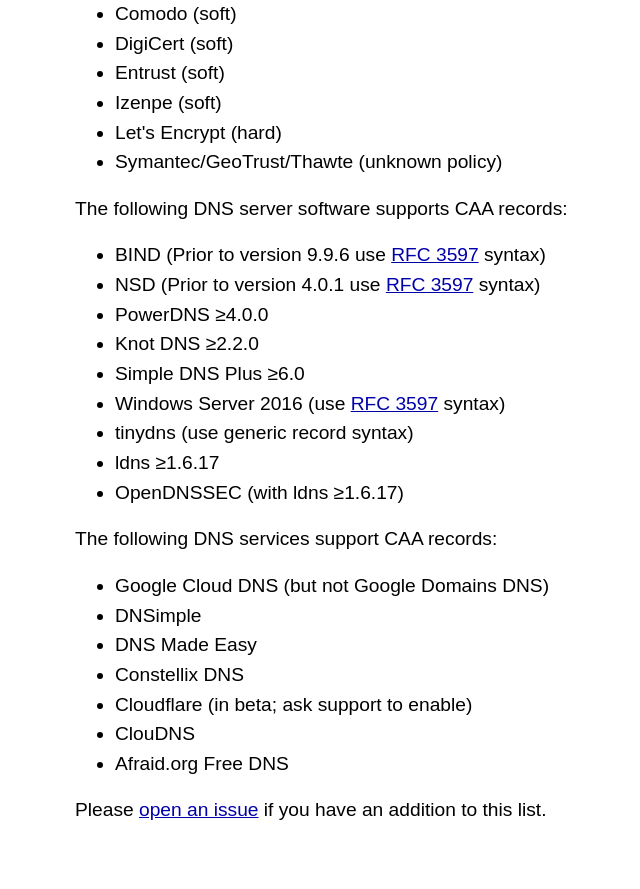
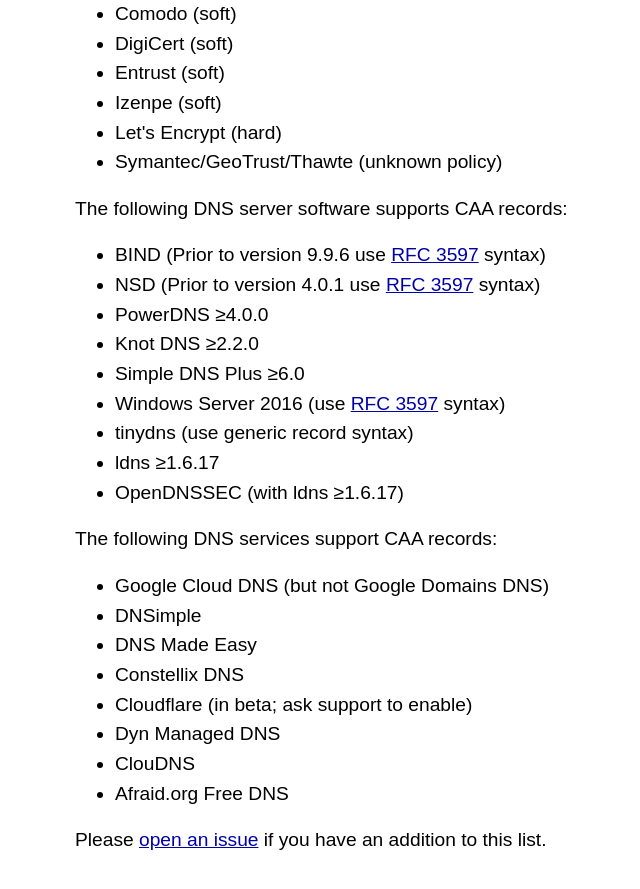
Before and after one commit to SSLMate/caa_helper, a plain HTML site: page index.html in a window 1280 px wide. Shown: the part 2307-3196 px from the top of the page, without its empty margins (165-805 px from the left). Before the commit the page ends 3172 px from the top, so only its background shows below. Drawn offline with Linux system fonts and the light colour scheme.

Commit message:
Add Dyn Managed DNS to DNS providers
https://help.dyn.com/zone-records/#%28CAA%29

Closes #43

```diff
--- a/index.html
+++ b/index.html
@@ -297,6 +297,7 @@
 							<li>DNS Made Easy</li>
 							<li>Constellix DNS</li>
 							<li>Cloudflare (in beta; ask support to enable)</li>
+							<li>Dyn Managed DNS</li>
 							<li>ClouDNS</li>
 							<li>Afraid.org Free DNS</li>
 						</ul>
```
